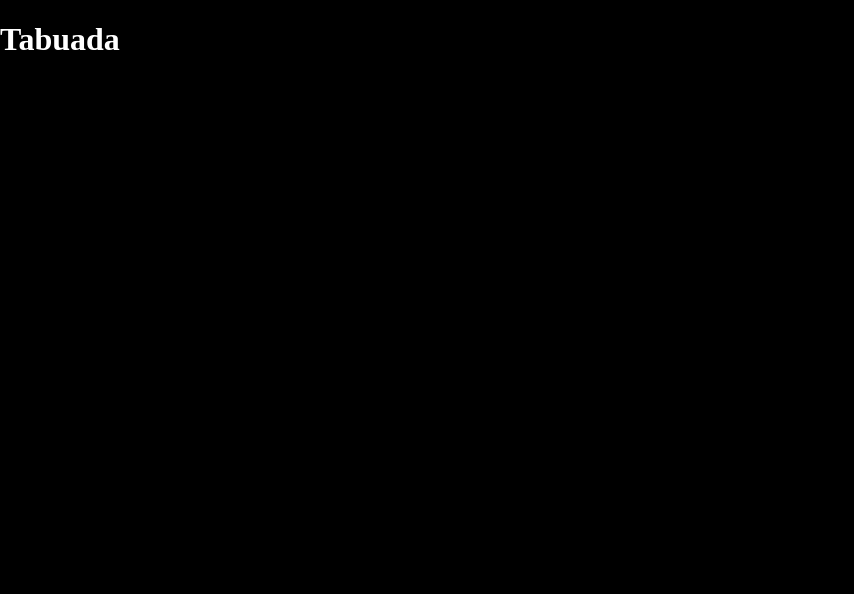
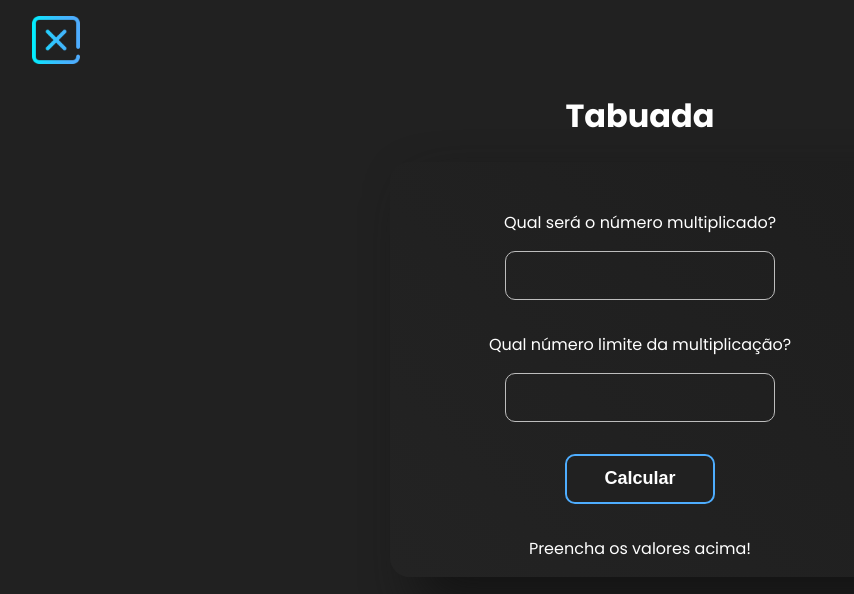
Before and after one commit to AlessandraMurat/DNC_Javascript, a plain HTML site: page Desafio 1 - Tabuada/index.html in a window 1280 px wide. Shown: the whole page, without its empty margins (0-854 px from the left). Drawn offline with Linux system fonts and the light colour scheme.

Commit message:
Estilização da tabuada

```diff
--- a/Desafio 1 - Tabuada/assets/css/styles.css
+++ b/Desafio 1 - Tabuada/assets/css/styles.css
@@ -1,7 +1,124 @@
+@import url("https://fonts.googleapis.com/css2?family=Poppins:wght@300;400;500;600;700&display=swap");
+
 body {
-    padding: 0;
-    margin: 0;
-    box-sizing: border-box;
-    background-color: black;
-    color: white;
+  padding: 0;
+  margin: 0;
+  box-sizing: border-box;
+  background-color: #212121;
+  color: white;
+  font-family: "Poppins", sans-serif;
 }
+
+header {
+  padding: 1rem 2rem 0 2rem;
+}
+
+main {
+  display: flex;
+  flex-direction: column;
+  align-items: center;
+}
+section {
+  border-radius: 20px;
+  background: linear-gradient(225deg, #1e1e1e, #232323);
+  box-shadow: 27px 27px 50px #141414;
+  width: 500px;
+}
+
+.data_entry {
+
+  display: flex;
+  flex-direction: column;
+  align-items: center;
+  padding: 2rem 0;
+}
+#result {
+    padding: 0 0 1rem 0;
+    text-align: center;
+}
+
+.input {
+    outline: none;
+    border: 1px solid #bdbdbd;
+    background-color: transparent;
+    height: 45px;
+    width: 250px;
+    margin-bottom: 1rem;
+    color: #bdbdbd ;
+    font-size: 24px;
+    padding-left: 1rem;
+    border-radius: 10px;
+}
+
+input:focus, input:hover {
+    border: #4eadfe 1px solid;
+}
+
+.input[type=number]::-webkit-inner-spin-button {
+    -webkit-appearance: none;
+
+}
+.input[type=number] {
+   -moz-appearance: textfield;
+   appearance: textfield;
+
+}
+
+
+button {
+    font-size: 18px;
+    font-weight: 600;
+    margin-top: 1rem;
+    width: 150px;
+    height: 50px;
+    border: #4eadfe 2px solid;
+    outline: none;
+    color: #fff;
+    background-color: transparent;
+    cursor: pointer;
+    position: relative;
+    z-index: 0;
+    border-radius: 10px;
+
+}
+
+button:before {
+    content: '';
+    background: linear-gradient(45deg, #05edfe, #19dbfe, #4eadfe);
+    position: absolute;
+    top: -2px;
+    left:-2px;
+    background-size: 400%;
+    z-index: -1;
+    filter: blur(5px);
+    width: calc(100% + 4px);
+    height: calc(100% + 4px);
+    animation: glowing 20s linear infinite;
+    opacity: 0;
+    transition: opacity .3s ease-in-out;
+    border-radius: 10px;
+}
+
+
+
+button:hover:before {
+    opacity: 1;
+}
+
+button:after {
+    z-index: -1;
+    content: '';
+    position: absolute;
+    width: 100%;
+    height: 100%;
+    background: #212121;
+    left: 0;
+    top: 0;
+    border-radius: 10px;
+}
+
+@keyframes glowing {
+    0% { background-position: 0 0; }
+    50% { background-position: 400% 0; }
+    100% { background-position: 0 0; }
+}
--- a/Desafio 1 - Tabuada/index.html
+++ b/Desafio 1 - Tabuada/index.html
@@ -1,14 +1,30 @@
 <!DOCTYPE html>
 <html lang="en">
-<head>
-    <meta charset="UTF-8">
-    <meta http-equiv="X-UA-Compatible" content="IE=edge">
-    <meta name="viewport" content="width=device-width, initial-scale=1.0">
-    <link rel="stylesheet" href="./assets/css/styles.css">
+  <head>
+    <meta charset="UTF-8" />
+    <meta http-equiv="X-UA-Compatible" content="IE=edge" />
+    <meta name="viewport" content="width=device-width, initial-scale=1.0" />
+    <link rel="stylesheet" href="./assets/css/styles.css" />
     <title>Tabuada</title>
-</head>
-<body>
-    <header></header>
-    <h1>Tabuada</h1>
-</body>
+  </head>
+  <body>
+    <header>
+      <img src="assets/images/multiplication.png" alt="logo" height="48px" />
+    </header>
+    <main>
+      <h1>Tabuada</h1>
+      <section>
+        <div class="data_entry">
+          <p>Qual será o número multiplicado?</p>
+          <input type="number"  class="input" />
+          <p>Qual número limite da multiplicação?</p>
+          <input type="number" class="input" />
+          <button>Calcular</button>
+        </div>
+        <div id="result">
+            Preencha os valores acima!
+        </div>
+      </section>
+    </main>
+  </body>
 </html>
```
